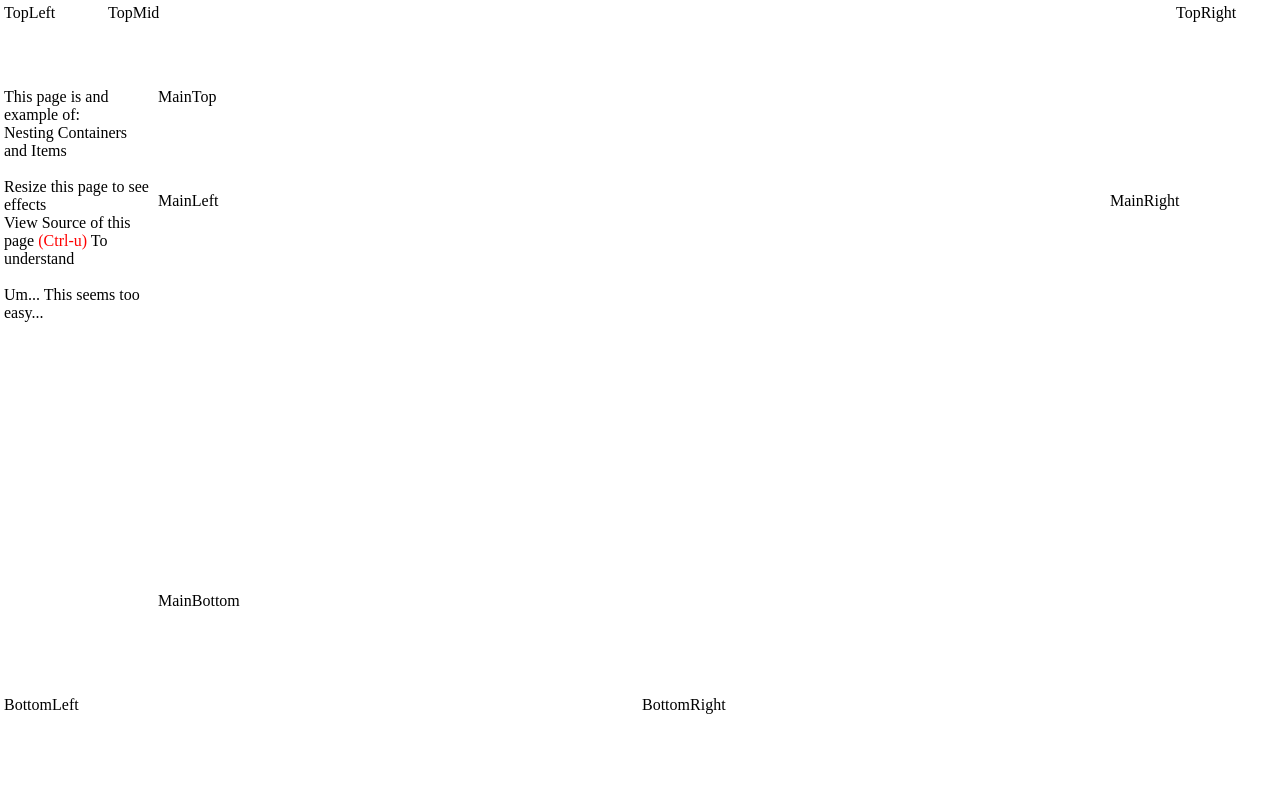
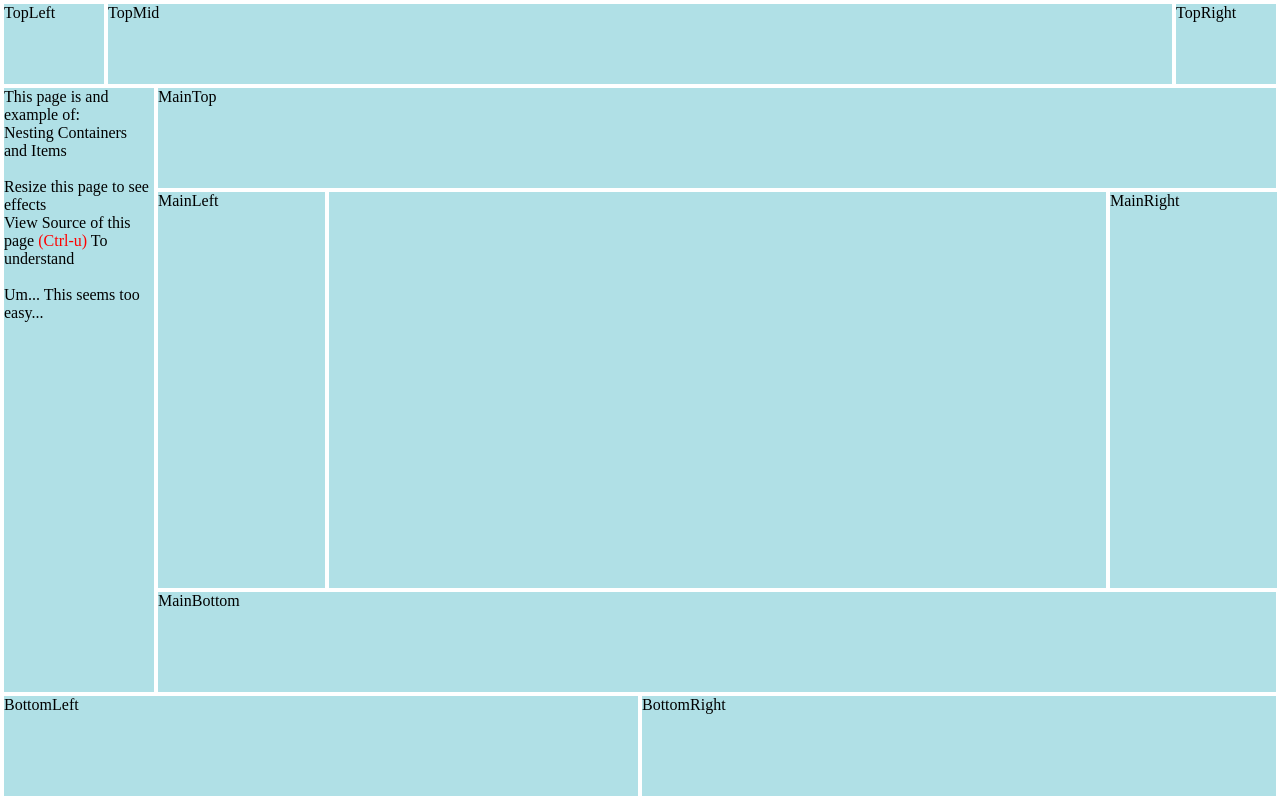
Before and after one commit to electriclief/liefs-handler, a website: page test001.html in a window 1280 px wide. Drawn offline with Linux system fonts and the light colour scheme.

Commit message:
back up to alpha step 1

```diff
--- a/index_.js
+++ b/index_.js
@@ -50,7 +50,7 @@ class Handler {
         if (!Handler.handlers.length)
             H("defaultHandler", L("defaultLayout", Container.root(), (x, y) => { return true; }));
         Handler.createDivList();
-        console.log(Handler.showObj);
+        //        console.log(Handler.showObj);
         Handler.watchForResizeEvent();
         Handler.resizeEvent();
     }
@@ -63,13 +63,10 @@ class Handler {
         }
         for (let eachKey of Object.keys(Handler.showObj))
             if (!Handler.showObj[eachKey].show) {
-                console.log("before Hidden");
-                console.log(Handler.showObj[eachKey].el);
+                //                console.log("before Hidden"); console.log(Handler.showObj[eachKey].el);
                 directiveSetStyles(Handler.showObj[eachKey].el, {
                     visibility: "hidden", left: "1px", top: "1px", width: "1px", height: "1px"
                 });
-                console.log("After Hidden");
-                console.log(Handler.showObj[eachKey].el);
             }
     }
     static Hide() { for (let eachKey of Object.keys(Handler.showObj))
@@ -82,38 +79,30 @@ class Handler {
             if (eachKey in Handler.showObj) {
                 coord = this.activeContainer.lastUpdate[eachKey];
                 Handler.showObj[eachKey].show = true;
-                console.log("before Show");
-                console.log(Handler.showObj[eachKey].el);
+                //                console.log("before Show"); console.log(Handler.showObj[eachKey].el);
                 directiveSetStyles(Handler.showObj[eachKey].el, {
                     visibility: "visible", left: px(coord.x), top: px(coord.y), width: px(coord.width), height: px(coord.height)
                 });
-                console.log("After Show");
-                console.log(Handler.showObj[eachKey].el);
             }
         }
     }
     chooseContainer() {
-        let isSwitch = false;
         this.position.getSource(this.el);
         for (let eachLayout of this.layouts)
             if (eachLayout.conditionalFunction(this.position.width, this.position.height)) {
                 if (!this.activeContainer) {
                     console.log("Starting With Container: " + eachLayout.container.label);
-                    isSwitch = true;
                 }
                 else if (this.activeContainer.label !== eachLayout.container.label) {
-                    isSwitch = true;
                     console.log("Switched From Container :" + this.activeContainer.label + " to " + eachLayout.container.label);
-                    this.activeContainer = eachLayout.container;
-                    break;
                 }
-                if (!this.activeContainer) {
-                    isSwitch = true;
-                    this.activeContainer = (this.layouts[this.layouts.length - 1]).container;
-                    console.log("All Layout conditionalFunctions failed! Choosing last in list: " + this.activeContainer.label);
-                }
+                this.activeContainer = eachLayout.container;
+                break;
             }
-        return isSwitch;
+        if (!this.activeContainer) {
+            this.activeContainer = (this.layouts[this.layouts.length - 1]).container;
+            console.log("All Layout conditionalFunctions failed! Choosing last in list: " + this.activeContainer.label);
+        }
     }
 }
 Handler.handlers = [];
--- a/test001.html
+++ b/test001.html
@@ -7,6 +7,10 @@
 
     <script src="index_.js"></script>
     <!-- include spec files here... -->
+
+<style>
+div {background-color: powderblue;}
+</style>
 
 </head>
 
```
Also changed, not shown: index.js (+9 -20 lines), index.ts (+6 -11 lines), index_.ts (+6 -11 lines).
